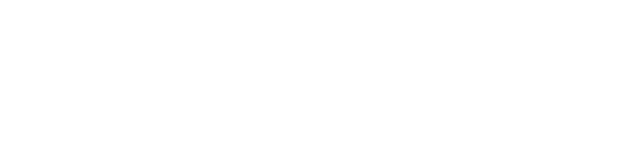
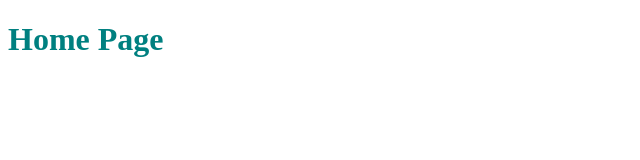
Before and after one commit to manjusha0609/wt581, a plain HTML site: page index.html in a window 1280 px wide. Shown: the whole page, without its empty margins (0-640 px from the left). Drawn offline with Linux system fonts and the light colour scheme.

Commit message:
index.html modified by b2

```diff
--- a/index.html
+++ b/index.html
@@ -7,5 +7,6 @@
     <title>Home Page</title>
 </head>
 <body>
+    <h1 style="color:teal">Home Page</h1>
 </body>
 </html>
```
